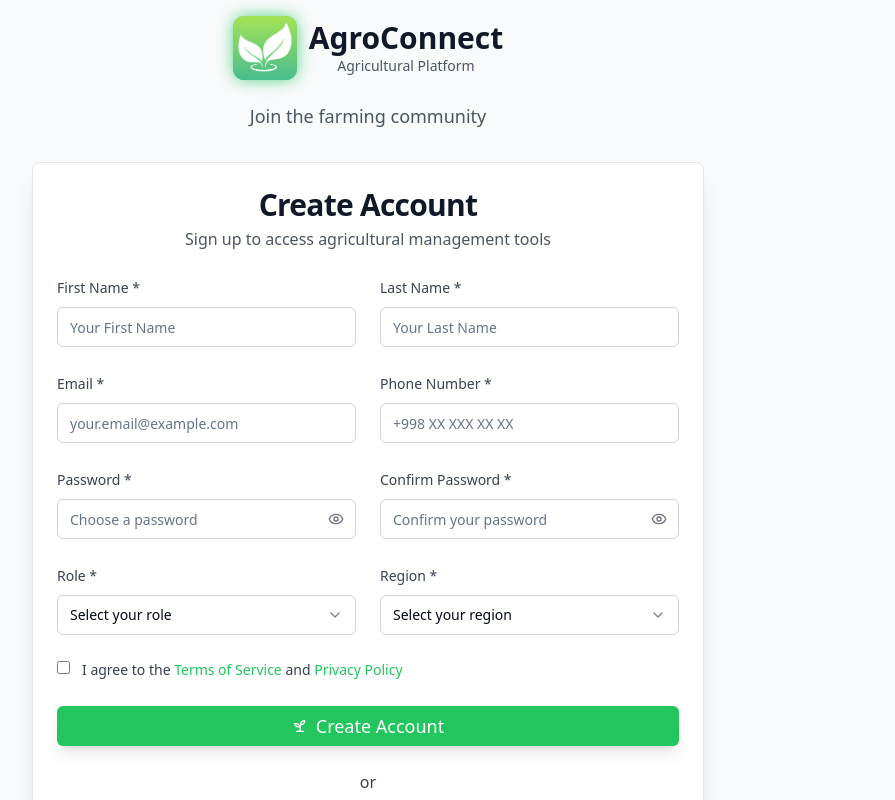
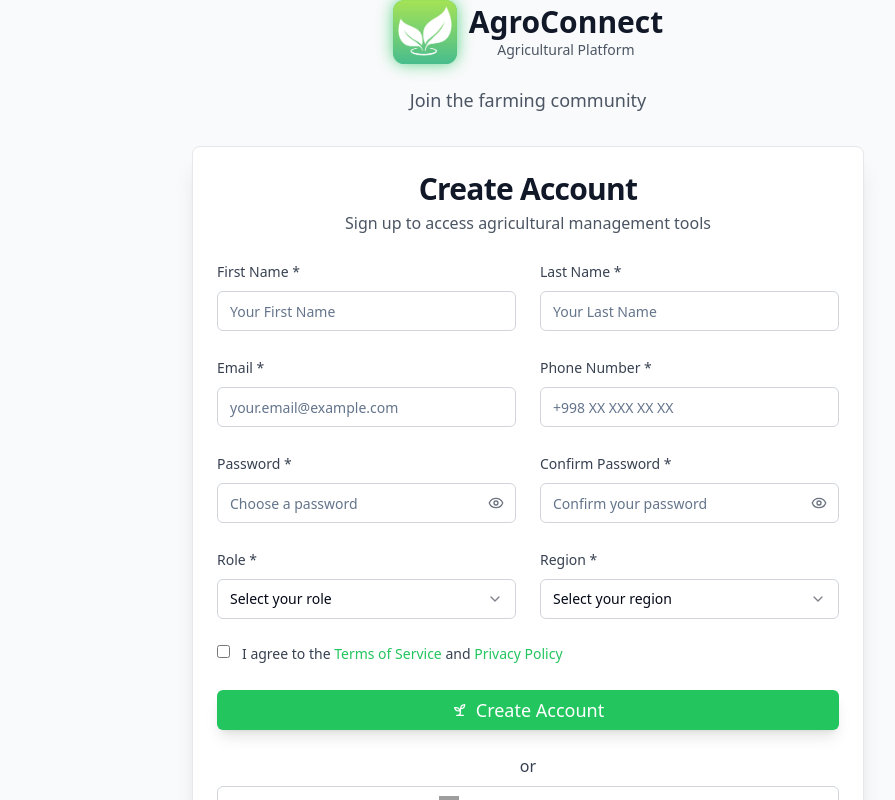
Before and after one commit to Feride0822/agroconnect, a React (Vite) app: page /register in a window 1280 px wide. Shown: the top 800 px of the page, without its empty margins (112-1007 px from the left). Built offline with nearby package versions, Linux system fonts and the light colour scheme; grey boxes are pictures that could not be loaded; the HTML template or start-up script is replaced by a standard one.

Commit message:
Registration and Login completed

```diff
--- a/src/pages/Login.tsx
+++ b/src/pages/Login.tsx
@@ -139,13 +139,11 @@
   return (
     <div
       className={cn(
-        "min-h-screen transition-colors duration-300",
+        "min-h-screen flex items-center justify-center transition-colors duration-300",
         actualTheme === "dark" ? "bg-gray-900" : "bg-gray-50",
       )}
     >
-      <Sidebar />
-
-      <div className="flex-1 md:mr-80 flex items-center justify-center p-4">
+      {/* <Sidebar /> */}
         <div className="w-full max-w-md">
           {/* Logo and Header */}
           <div className="text-center mb-8">
@@ -462,7 +460,6 @@
             </p>
           </div>
         </div>
-      </div>
       <ToastContainer />
     </div>
   );
--- a/src/pages/Register.tsx
+++ b/src/pages/Register.tsx
@@ -228,12 +228,11 @@
   return (
     <div
       className={cn(
-        "min-h-screen transition-colors duration-300",
+        "min-h-screen flex items-center justify-center transition-colors duration-300",
         actualTheme === "dark" ? "bg-gray-900" : "bg-gray-50",
       )}
     >
-      <Sidebar />
-      <div className="flex-1 md:mr-80 flex items-center justify-center p-4">
+      {/* <Sidebar /> */}
         <div className="w-full max-w-2xl">
           {/* Logo and Header */}
           <div className="text-center mb-8">
@@ -735,7 +734,6 @@
             </p>
           </div>
         </div>
-      </div>
       <ToastContainer /> {/* Make sure ToastContainer is rendered */}
     </div>
   );
```
